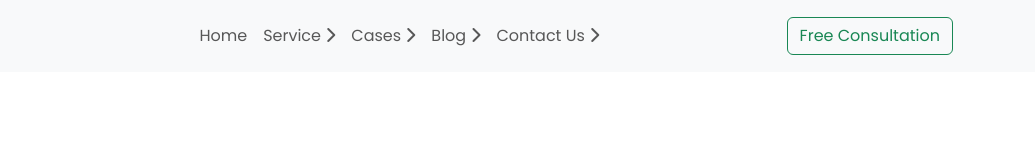
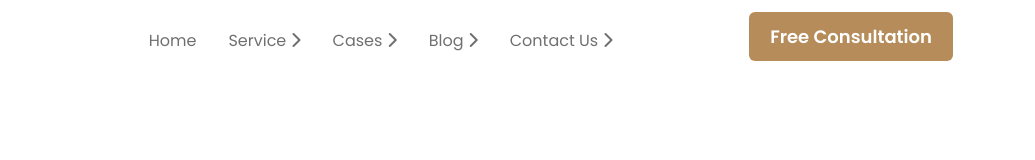
Before and after one commit to mahadi61/legal-solution, a plain HTML site: page index.html in a window 1280 px wide. Shown: the full height of the page, 245-1280 px from the left. Drawn offline with nearby package versions, Linux system fonts and the light colour scheme.

Commit message:
navbar done

```diff
--- a/index.html
+++ b/index.html
@@ -21,7 +21,7 @@
   <body>
 
     <!-- navbar start -->
-    <nav class="navbar navbar-expand-lg bg-body-tertiary">
+    <nav class="navbar navbar-expand-lg">
         <div class="container">
           <a class="navbar-brand" href="#">
             <img src="./images/logo2.png" alt="">
@@ -31,34 +31,34 @@
           </button>
           <div class="collapse navbar-collapse" id="navbarSupportedContent">
             <ul class="navbar-nav m-auto mb-2 mb-lg-0">
-              <li class="nav-item">
-                <a class="nav-link" aria-current="page" href="#">Home
+              <li class="nav-item mx-2">
+                <a class="nav-link nav-color" aria-current="page" href="#">Home
                 </a>
               </li>
-              <li class="nav-item">
-                <a class="nav-link" href="#">Service
+              <li class="nav-item mx-2">
+                <a class="nav-link nav-color" href="#">Service
                     <i class="fa-solid fa-chevron-right"></i>
                 </a>
               </li>
-              <li class="nav-item">
-                <a class="nav-link" href="#">Cases
+              <li class="nav-item mx-2">
+                <a class="nav-link nav-color" href="#">Cases
                     <i class="fa-solid fa-chevron-right"></i>
                 </a>
               </li>
-              <li class="nav-item">
-                <a class="nav-link" href="#">Blog
+              <li class="nav-item mx-2">
+                <a class="nav-link nav-color" href="#">Blog
                     <i class="fa-solid fa-chevron-right"></i>
                 </a>
               </li>
-              <li class="nav-item">
-                <a class="nav-link" href="#">Contact Us
+              <li class="nav-item mx-2">
+                <a class="nav-link nav-color" href="#">Contact Us
                     <i class="fa-solid fa-chevron-right"></i>
                 </a>
               </li>
 
             </ul>
 
-            <button class="btn btn-outline-success" type="submit">Free Consultation</button>
+            <button class="btn btn-consultation" type="submit">Free Consultation</button>
           </div>
         </div>
       </nav>
--- a/style.css
+++ b/style.css
@@ -1,4 +1,28 @@
+:root {
+    --color-primary: #B68C5A;
+    --color-dark2: #414040;
+    --color-dark3: #707070;
+    --color-white: #ffffff;
+}
+
+
+
 body{
     font-family: 'EB Garamond', serif;
     font-family: 'Poppins', sans-serif;
 }
+
+
+/* navbar css start */
+.nav-color{
+    color: var(--color-dark3);
+    font-size: 16px;
+}
+.btn-consultation{
+    background-color: var(--color-primary);
+    color: var(--color-white);
+    padding: 10px 20px;
+    font-size: 18px;
+    font-weight: 600;
+}
+/* navbar css end */
```
